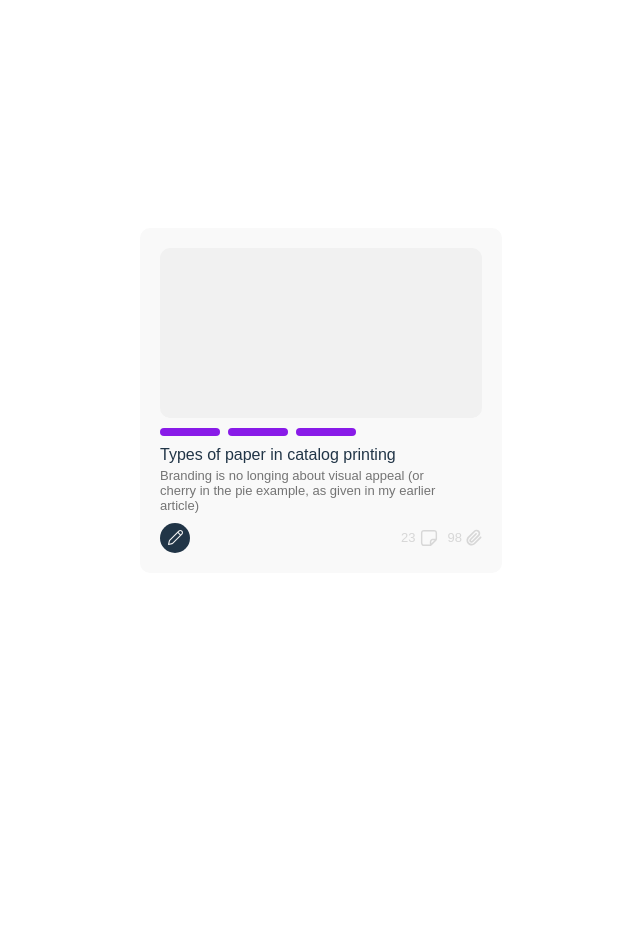
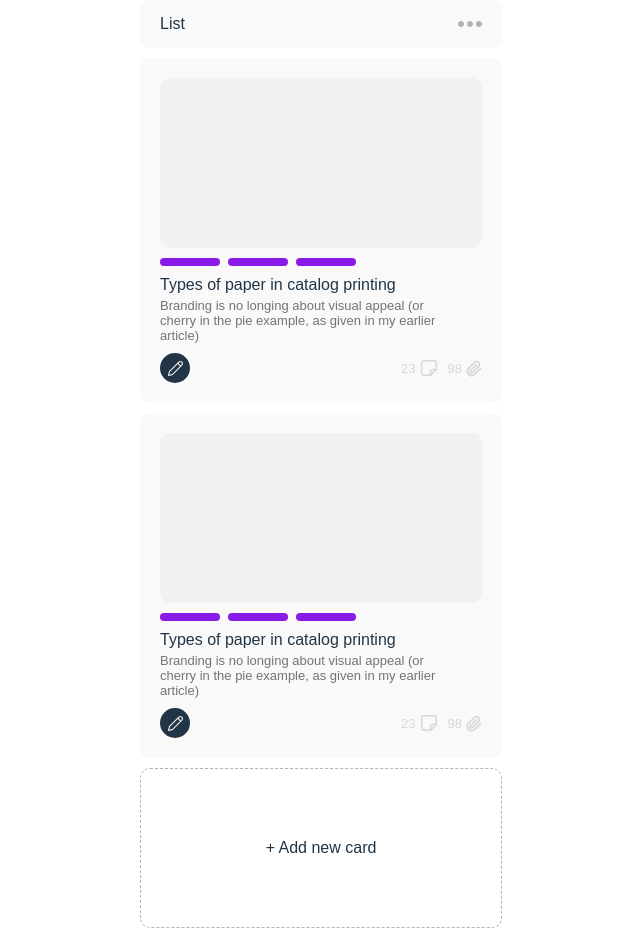
Before and after one commit to PedroClerici/vrello-frontend, a Vue app: page / in a window 1280 px wide. Shown: the whole page, without its empty margins (319-959 px from the left). Before the commit the page ends 800 px from the top, so only its background shows below. Built offline with nearby package versions, Linux system fonts and the light colour scheme.

Commit message:
Created CardList component

```diff
--- a/src/App.vue
+++ b/src/App.vue
@@ -1,9 +1,10 @@
 <script setup lang="ts">
-import CardItem from './components/CardItem.vue'
+// import CardItem from './components/CardItem.vue'
+import CardList from './components/CardList.vue'
 </script>
 
 <template>
-  <CardItem />
+  <CardList />
 </template>
 
 <style>
--- a/src/components/CardItem.vue
+++ b/src/components/CardItem.vue
@@ -5,7 +5,7 @@ import AttachmentIcon from './icons/IconAttachment.vue'
 </script>
 
 <template>
-  <div class="card" draggable="true">
+  <li class="card" draggable="true">
     <div class="card-img"></div>
     <ul class="card-tags card-tags--compressed">
       <li><span>Priority</span></li>
@@ -34,7 +34,7 @@ import AttachmentIcon from './icons/IconAttachment.vue'
         </span>
       </div>
     </div>
-  </div>
+  </li>
 </template>
 
 <style scoped>
@@ -43,7 +43,6 @@ import AttachmentIcon from './icons/IconAttachment.vue'
   flex-direction: column;
   gap: 10px;
   padding: 20px;
-  width: 362px;
   background-color: var(--clr-bg-soft);
   border-radius: var(--br-base);
 }
--- /dev/null
+++ b/src/components/CardList.vue
@@ -0,0 +1,56 @@
+<script setup lang="ts">
+import CardItem from './CardItem.vue'
+import EllipsisIcon from './icons/IconEllipsis.vue'
+</script>
+
+<template>
+  <ul class="list">
+    <div class="list-heading">
+      <h2>List</h2>
+      <div class="list-options"><EllipsisIcon /></div>
+    </div>
+    <CardItem />
+    <CardItem />
+    <div class="list-footer">
+      <h3>+ Add new card</h3>
+    </div>
+  </ul>
+</template>
+
+<style scoped>
+.list {
+  display: flex;
+  flex-direction: column;
+  gap: 10px;
+  width: 362px;
+}
+
+.list-heading {
+  display: flex;
+  align-items: center;
+  height: 48px;
+  padding: 12px 20px;
+  background: var(--clr-bg-soft);
+  border-radius: var(--br-base);
+}
+
+.list-options {
+  display: flex;
+  margin-left: auto;
+  color: var(--clr-text-300);
+  cursor: pointer;
+}
+
+.list-footer {
+  display: flex;
+  align-items: center;
+  justify-content: center;
+  height: 160px;
+  border-radius: var(--br-base);
+  border: dashed 1px var(--clr-text-300);
+  cursor: pointer;
+}
+.list-footer h3 {
+  color: var(--clr-text);
+}
+</style>
--- /dev/null
+++ b/src/components/icons/IconEllipsis.vue
@@ -0,0 +1,9 @@
+<template>
+  <svg width="24" height="6" fill="currentColor" xmlns="http://www.w3.org/2000/svg">
+    <path
+      fill-rule="evenodd"
+      clip-rule="evenodd"
+      d="M3 6C4.65685 6 6 4.65685 6 3C6 1.34315 4.65685 0 3 0C1.34315 0 0 1.34315 0 3C0 4.65685 1.34315 6 3 6ZM12 6C13.6569 6 15 4.65685 15 3C15 1.34315 13.6569 0 12 0C10.3431 0 9 1.34315 9 3C9 4.65685 10.3431 6 12 6ZM24 3C24 4.65685 22.6569 6 21 6C19.3431 6 18 4.65685 18 3C18 1.34315 19.3431 0 21 0C22.6569 0 24 1.34315 24 3Z"
+    />
+  </svg>
+</template>
```
